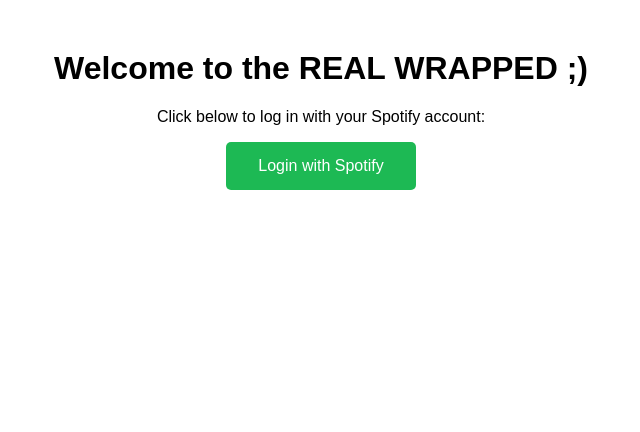
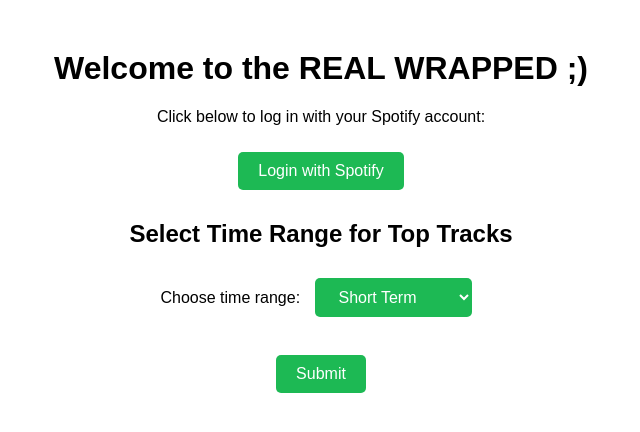
Before and after one commit to AmaanAhmad21/SpotifyWrappedProj, a Flask app: page / in a window 1280 px wide. Shown: the top 432 px of the page, without its empty margins (319-959 px from the left). Run offline with Flask 3, Linux system fonts and the light colour scheme.

Commit message:
updated layout

```diff
--- a/app.py
+++ b/app.py
@@ -75,33 +75,26 @@
     time_range = request.form.get("time_range", "short_term")  # Default to short_term
     sp = spotipy.Spotify(auth=user_token['access_token'])
     time.sleep(0.5)
+    userTopSongs = sp.current_user_top_tracks(
+        limit=5,
+        offset=0,
+        time_range=time_range
+        )
 
-    # Fetch top tracks based on the selected time range
-    userTopSongs = sp.current_user_top_tracks(limit=5, offset=0, time_range=time_range)
     track_ids = [track['id'] for track in userTopSongs['items']]
-
     def convertToDf(track_ids):
         tracks = []
-        for track_id in track_ids:
-            time.sleep(0.5)  # To avoid hitting API rate limits
-            track = getTrackFeatures(track_id)
+        for i in range(len(track_ids)):
+            time.sleep(0.5)
+            track = getTrackFeatures(track_ids[i])
             tracks.append(track)
 
-        # Create DataFrame
-        columns = ["name", "album", "artist", "album_cover"]
-        df = pd.DataFrame(tracks, columns=columns)
-
-        # Save to CSV with a timestamped filename
+        df = pd.DataFrame(tracks, columns=["name", "album", "artist", "album_cover"])
         timestamp = datetime.datetime.now().strftime("%Y%m%d_%H%M%S")
-        filename = f"data_{time_range}_{timestamp}.csv"
+        filename = f"top_tracks_{time_range}_{timestamp}.csv"
         df.to_csv(filename, index=False)
         print(f"Data saved to {filename}")  # Debugging statement
-        return df
+        return filename
 
-    # Convert track IDs to DataFrame and save to CSV
-    df = convertToDf(track_ids)
-
-    # Debugging: Print the DataFrame
-    print(df)
-
-    return render_template("stats.html", tracks=df.to_dict(orient="records"), time_range=time_range)
+    filename = convertToDf(track_ids)
+    return render_template('stats.html', userTopSongs=userTopSongs, filename=filename)
--- /dev/null
+++ b/data_short_term_20250114_222903.csv
@@ -0,0 +1,6 @@
+name,album,artist,album_cover
+Acting Like,Acting Like,Tory Lanez,https://i.scdn.co/image/ab67616d0000b273789cffa914bbd0c4d28059b2
+Fuck The Pain Away (Lost Tapes 2022),Fuck The Pain Away (Lost Tapes 2022),Tory Lanez,https://i.scdn.co/image/ab67616d0000b273f608866b0fb7dca0a5908cf9
+World Class Sinner / I’m A Freak,The Idol Episode 1 (Music from the HBO Original Series),"The Weeknd, MIKE DEAN, Lily-Rose Depp",https://i.scdn.co/image/ab67616d0000b2736d20a763ad0e31c924c5e176
+intro (end of the world),eternal sunshine,Ariana Grande,https://i.scdn.co/image/ab67616d0000b2738b58d20f1b77295730db15b4
+west side,Positions,Ariana Grande,https://i.scdn.co/image/ab67616d0000b2735ef878a782c987d38d82b605
--- a/templates/index.html
+++ b/templates/index.html
@@ -1,24 +1,43 @@
 <!DOCTYPE html>
 <html>
 <head>
-    <title>Spotify App</title>
+    <title>Spotify Stats</title>
     <style>
         body {
             font-family: Arial, sans-serif;
             text-align: center;
             margin-top: 50px;
         }
-        button {
+        button, select {
             background-color: #1db954;  /* Spotify Green */
             color: white;
             border: none;
-            padding: 15px 32px;
+            padding: 10px 20px;
             font-size: 16px;
             cursor: pointer;
             border-radius: 5px;
+            margin: 10px;
         }
-        button:hover {
+        button:hover, select:hover {
             background-color: #1ed760;  /* Lighter Green on hover */
+        }
+        table {
+            margin: 20px auto;
+            border-collapse: collapse;
+            width: 80%;
+        }
+        th, td {
+            border: 1px solid #ddd;
+            padding: 10px;
+            text-align: center;
+        }
+        th {
+            background-color: #1db954;
+            color: white;
+        }
+        img {
+            max-width: 100px;
+            height: auto;
         }
     </style>
 </head>
@@ -28,5 +47,17 @@
     <a href="{{ url_for('login') }}">
         <button>Login with Spotify</button>
     </a>
+
+    <h2>Select Time Range for Top Tracks</h2>
+    <form method="POST" action="{{ url_for('stats') }}">
+        <label for="time_range">Choose time range:</label>
+        <select name="time_range" id="time_range">
+            <option value="short_term">Short Term</option>
+            <option value="medium_term">Medium Term</option>
+            <option value="long_term">Long Term</option>
+        </select>
+        <br><br>
+        <button type="submit">Submit</button>
+    </form>
 </body>
 </html>
--- /dev/null
+++ b/top_tracks_medium_term_20250114_230526.csv
@@ -0,0 +1,6 @@
+name,album,artist,album_cover
+HEAVEN,THE FIRST TIME (DELUXE VERSION),The Kid LAROI,https://i.scdn.co/image/ab67616d0000b273127bb9583e9861edbcde38f6
+Water Fountain,Narrated For You,Alec Benjamin,https://i.scdn.co/image/ab67616d0000b273459d675aa0b6f3b211357370
+like i need u,THE REAPER,keshi,https://i.scdn.co/image/ab67616d0000b27394237be74edae41560152bce
+Timeless (with Playboi Carti),Timeless,"The Weeknd, Playboi Carti",https://i.scdn.co/image/ab67616d0000b27394f662ef3b5677376d8a78d4
+Starry Eyes,Dawn FM,The Weeknd,https://i.scdn.co/image/ab67616d0000b2734ab2520c2c77a1d66b9ee21d
--- /dev/null
+++ b/top_tracks_short_term_20250114_230342.csv
@@ -0,0 +1,6 @@
+name,album,artist,album_cover
+Acting Like,Acting Like,Tory Lanez,https://i.scdn.co/image/ab67616d0000b273789cffa914bbd0c4d28059b2
+Fuck The Pain Away (Lost Tapes 2022),Fuck The Pain Away (Lost Tapes 2022),Tory Lanez,https://i.scdn.co/image/ab67616d0000b273f608866b0fb7dca0a5908cf9
+World Class Sinner / I’m A Freak,The Idol Episode 1 (Music from the HBO Original Series),"The Weeknd, MIKE DEAN, Lily-Rose Depp",https://i.scdn.co/image/ab67616d0000b2736d20a763ad0e31c924c5e176
+intro (end of the world),eternal sunshine,Ariana Grande,https://i.scdn.co/image/ab67616d0000b2738b58d20f1b77295730db15b4
+west side,Positions,Ariana Grande,https://i.scdn.co/image/ab67616d0000b2735ef878a782c987d38d82b605
--- /dev/null
+++ b/top_tracks_short_term_20250114_230515.csv
@@ -0,0 +1,6 @@
+name,album,artist,album_cover
+Acting Like,Acting Like,Tory Lanez,https://i.scdn.co/image/ab67616d0000b273789cffa914bbd0c4d28059b2
+Fuck The Pain Away (Lost Tapes 2022),Fuck The Pain Away (Lost Tapes 2022),Tory Lanez,https://i.scdn.co/image/ab67616d0000b273f608866b0fb7dca0a5908cf9
+World Class Sinner / I’m A Freak,The Idol Episode 1 (Music from the HBO Original Series),"The Weeknd, MIKE DEAN, Lily-Rose Depp",https://i.scdn.co/image/ab67616d0000b2736d20a763ad0e31c924c5e176
+intro (end of the world),eternal sunshine,Ariana Grande,https://i.scdn.co/image/ab67616d0000b2738b58d20f1b77295730db15b4
+west side,Positions,Ariana Grande,https://i.scdn.co/image/ab67616d0000b2735ef878a782c987d38d82b605
```
Also changed, not shown: templates/stats.html (added, +31 -0 lines).
